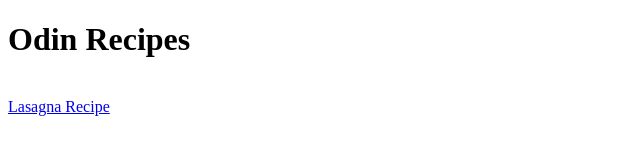
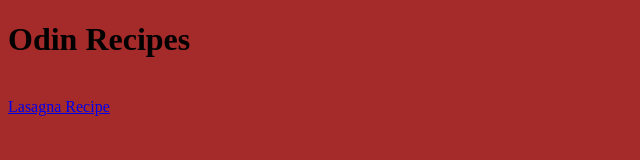
Before and after one commit to besiage/odin-recipes, a plain HTML site: page index.html in a window 1280 px wide. Shown: the whole page, without its empty margins (0-640 px from the left). Drawn offline with Linux system fonts and the light colour scheme.

Commit message:
Update bg color to brown for visibility and my own sanity

```diff
--- a/index.html
+++ b/index.html
@@ -5,7 +5,7 @@
     <meta name="viewport" content="width=device-width, initial-scale=1.0">
     <title>Document</title>
 </head>
-<body>
+<body bgcolor="brown">
     <h1>Odin Recipes</h1>
     <br>
     <a href="../odin-recipes/recipes/lasagna.html">Lasagna Recipe</a>
```
Also changed, not shown: recipes/lasagna.html (+1 -1 lines).
